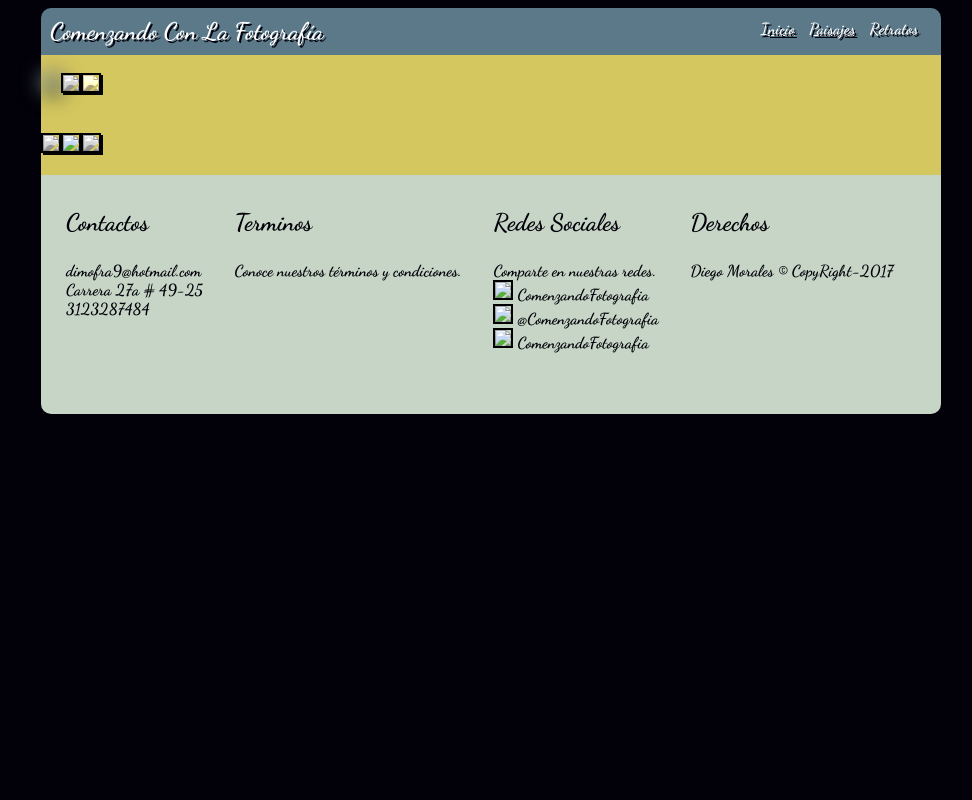
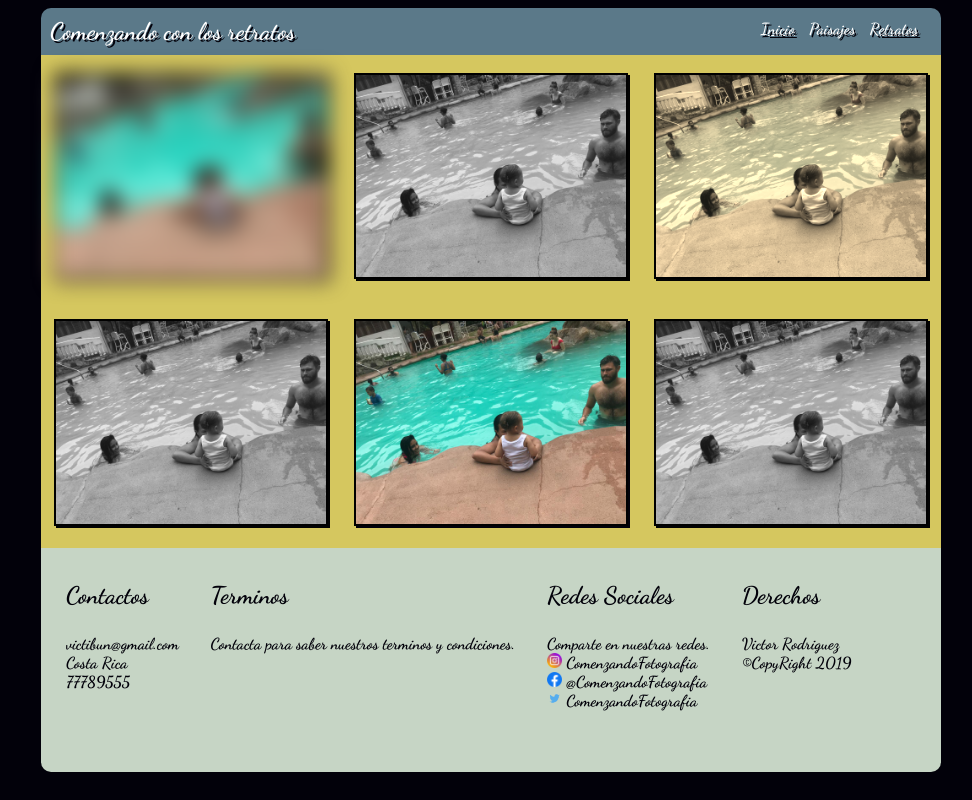
Before and after one commit to viktorrm/Proyecto_css_final, a plain HTML site: page retratos.html in a window 1280 px wide. Shown: the whole page, without its empty margins (149-1121 px from the left). Drawn offline with Linux system fonts and the light colour scheme; files that its build step writes are made by us from their sources; files whose address does not match are found by name.

Commit message:
trabajo terminado

```diff
--- a/estilos.css
+++ b/estilos.css
@@ -122,11 +122,17 @@ figcaption {
 	-webkit-filter: grayscale(100%);
 }
 
-#footer {
+#footer{
 	background: #C6d5c5;
 	padding: 1% 1% 5% 1%;
 	border-bottom-left-radius: 10px;
-	border-bottom-right-radius: 10px;
+    border-bottom-right-radius: 10px;
+
+}
+
+#footer img{
+    border: none;
+
 }
 
 #footer div {
@@ -153,11 +159,8 @@ p {
 
 #contenido {
 	animation-name: animacion-slidein;
-	animation-duration: 0.5s;
-	-webkit-animation-delay: 1s;
-	-moz-animation-delay: 1s;
-	-o-animation-delay: 1s;
-	animation-delay: 1s;
+	animation-duration: 1s;
+
 }
 
 @media (min-width: 900px) {
--- a/retratos.html
+++ b/retratos.html
@@ -4,9 +4,7 @@
 <head>
 <meta charset="utf-8">
 <meta name="viewport" content="width=device-width, initial-scale=1.0">
-<link rel="stylesheet" href="../css/estilos.css">
-<link rel="shortcut icon" type="image/x-icon" href="../imagenes/icono pestaña.png">
-<title>CCLF - Retratos</title>
+<link rel="stylesheet" href="estilos.css">
 </head>
 
 <body>
@@ -14,16 +12,16 @@
 		<header>
 			<div id="header">
 				<div id="titulo">
-				Comenzando Con La Fotografía
+				Comenzando con los retratos
 				</div>
 
 				<div id="menu">
 					<nav>
-					<a href="../index.html" class="menu">Inicio</a>
+					<a href="Index.html" class="menu">Inicio</a>
 
-					<a href="paisaje.html" class="menu">Paisajes</a>
+					<a href="paisaje.html">Paisajes</a>
 
-					<a href="retratos.html">Retratos</a>
+					<a href="retratos.html" class="menu">Retratos</a>
 					</nav>
 				</div>
 			</div>
@@ -33,15 +31,15 @@
 			<article id="secundaria">
 				<div class="secundaria">
 					<div>
-						<img src="../imagenes/kitty-2948404_1280.jpg" class="imagen" id="img1">
+						<img src="fotos/retrato.jpg" class="imagen" id="img1">
 					</div>
 
 					<div>
-						<img src="../imagenes/kitty-2948404_1280.jpg" class="imagen" id="img2">
+						<img src="fotos/retrato.jpg" class="imagen" id="img2">
 					</div>
 
 					<div>
-						<img src="../imagenes/kitty-2948404_1280.jpg" class="imagen" id="img3">
+						<img src="fotos/retrato.jpg" class="imagen" id="img3">
 					</div>
 				</div>
 			</article>
@@ -49,15 +47,15 @@
 			<article id="secundaria">
 				<div class="secundaria">
 					<div>
-						<img src="../imagenes/kitty-2948404_1280.jpg" class="imagen" id="img4">
+						<img src="fotos/retrato.jpg" class="imagen" id="img4">
 					</div>
 
 					<div>
-						<img src="../imagenes/kitty-2948404_1280.jpg" class="imagen" id="img5">
+						<img src="fotos/retrato.jpg" class="imagen" id="img5">
 					</div>
 
 					<div>
-						<img src="../imagenes/kitty-2948404_1280.jpg" class="imagen" id="img6">
+						<img src="fotos/retrato.jpg" class="imagen" id="img6">
 					</div>
 				</div>
 			</article>
@@ -68,32 +66,31 @@
 				<div id="footer">
 					<div class="pie1">
 					<p>Contactos</p>
-				dimofra9@hotmail.com
+					victibun@gmail.com
 					<br>
-				Carrera 27a # 49-25
+					Costa Rica
 					<br>
-				3123287484
+					77789555
 					</div>
 
 					<div class="pie2">
 					<p>Terminos</p>
-				Conoce nuestros términos y condiciones.
+					Contacta para saber nuestros terminos y condiciones.
 					</div>
-
 					<div class="pie3">
 							<p>Redes Sociales</p>
 							Comparte en nuestras redes.
 							<br>
-				<img src="../imagenes/boton facebook.png" class="icono"> ComenzandoFotografia
+							<img src="fotos/social-instagram-new-circle-512.png" class="icono"> ComenzandoFotografia
 							<br>
-				<img src="../imagenes/boton twitter.png" class="icono"> @ComenzandoFotografia
+							<img src="fotos/facebook png.png" class="icono"> @ComenzandoFotografia
 							<br>
-				<img src="../imagenes/boton instagram.png" class="icono"> ComenzandoFotografia
+							<img src="fotos/twitterpng.png" class="icono"> ComenzandoFotografia
 							</div>
 
 					<div class="pie4">
-				<p>Derechos</p>
-				Diego Morales © CopyRight-2017
+							<p> Derechos</p>
+							Victor Rodriguez<br>   ©CopyRight 2019
 						</div>
 					</div>
 				</footer>
```
Also changed, not shown: Index.html (+11 -11 lines), paisaje.html (+16 -13 lines), fotos/FACEBOOK PNG.jpg (deleted), fotos/TWITTER PNG.png (deleted), fotos/facebook png.png (added), fotos/retrato.jpg (added), fotos/twitterpng.png (added). Lines whose indentation alone changed are shown as unchanged.
